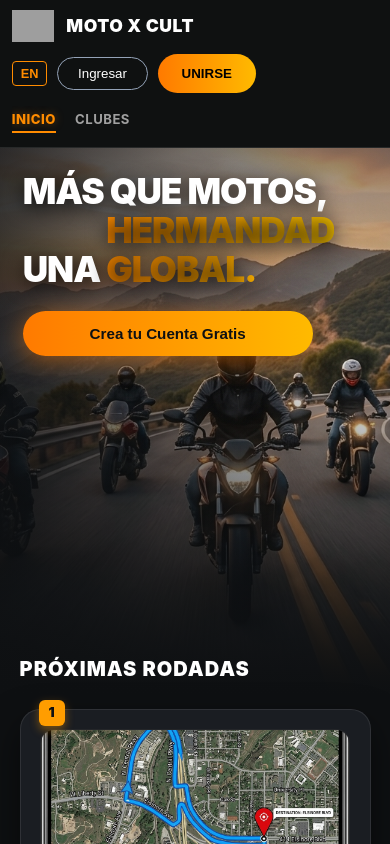
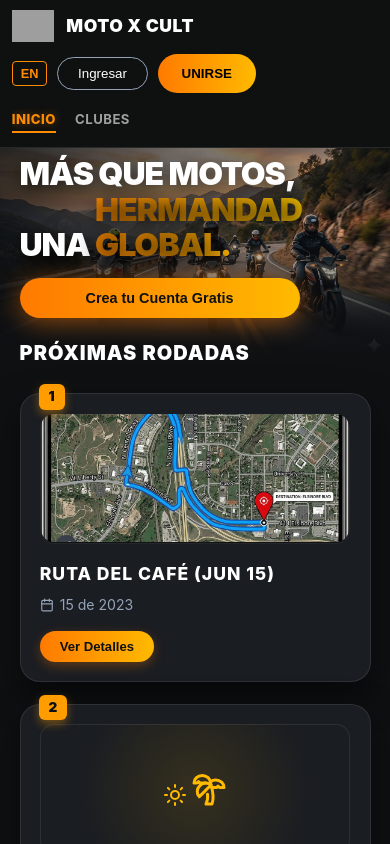
Before and after one commit to wilmer7522/MotoXCult, a React (Vite) app in the folder client/: page / in a window 390 px wide. Shown: the top 844 px of the page. Built offline with nearby package versions, Linux system fonts and the light colour scheme; grey boxes are pictures that could not be loaded.

Commit message:
Renderizar imagen Home.png completa como tag img natural sin ningun recorte CSS, alineando texto arriba a la izquierda

```diff
--- a/client/src/pages/Home.css
+++ b/client/src/pages/Home.css
@@ -3,7 +3,7 @@
   background-color: var(--bg-dark);
 }
 
-/* HERO SECTION - 100% Full Bleed, No Box Dividing Line */
+/* HERO SECTION - 100% Full Bleed, Zero Cropping of Home.png */
 .hero {
   position: relative;
   width: 100vw;
@@ -11,28 +11,24 @@
   right: 50%;
   margin-left: -50vw;
   margin-right: -50vw;
-  height: clamp(520px, 60vw, 820px);
-  min-height: 520px;
-  max-height: 820px;
   overflow: hidden;
-  display: flex;
-  align-items: flex-start;
-  padding-top: 1.5rem;
   border-radius: 0;
 }
 
-.hero-bg {
-  position: absolute;
-  top: 0;
-  left: 0;
+.hero-img-wrapper {
+  position: relative;
   width: 100%;
-  height: 100%;
-  background-size: cover;
-  background-position: center top;
-  z-index: 1;
+  line-height: 0;
 }
 
-/* Smooth Gradient Overlay - Transparent Center, Soft Bottom Fade */
+.hero-full-img {
+  width: 100%;
+  height: auto;
+  display: block;
+  object-fit: contain;
+}
+
+/* Smooth Overlay Gradient - Bottom Fade into #0e1012 */
 .hero-overlay {
   position: absolute;
   top: 0;
@@ -49,23 +45,22 @@
   linear-gradient(
     90deg,
     rgba(14, 16, 18, 0.75) 0%,
-    rgba(14, 16, 18, 0.25) 45%,
+    rgba(14, 16, 18, 0.2) 45%,
     rgba(14, 16, 18, 0) 80%
   );
   z-index: 2;
 }
 
-/* HERO CONTAINER & VERY TOP-LEFT TITLE POSITIONING */
+/* HERO CONTAINER - Absolute Positioned on Top-Left Corner */
 .hero-container {
-  position: relative;
+  position: absolute;
+  top: 0;
+  left: 50%;
+  transform: translateX(-50%);
   z-index: 3;
-  display: flex;
-  justify-content: flex-start;
-  align-items: flex-start;
   width: 100%;
   max-width: 1400px;
-  margin: 0 auto;
-  padding: 0 5%;
+  padding: 1.8rem 5% 0 5%;
 }
 
 .hero-content {
@@ -75,7 +70,7 @@
 
 /* ENLARGED CRISP TITLE IN TOP-LEFT CORNER */
 .hero-title {
-  font-size: clamp(3rem, 6vw, 4.8rem);
+  font-size: clamp(2.8rem, 5.8vw, 4.8rem);
   font-weight: 900;
   line-height: 1.02;
   color: #ffffff;
@@ -114,7 +109,7 @@
 /* CONTENT SECTIONS & OVERLAP OVER HERO BOTTOM FADE */
 .content-wrap {
   background-color: transparent;
-  margin-top: -120px;
+  margin-top: -140px;
   position: relative;
   z-index: 10;
   padding-bottom: 5rem;
@@ -317,27 +312,9 @@
 }
 
 /* RESPONSIVE MEDIA QUERIES (Mobile, Tablets, CarPlay / Auto Screens) */
-@media (max-height: 550px) {
-  .hero {
-    min-height: 420px;
-    height: 95vh;
+@media (max-width: 992px) {
+  .hero-container {
     padding-top: 1rem;
-  }
-
-  .hero-title {
-    font-size: 2.2rem;
-    margin-bottom: 1rem;
-  }
-
-  .content-wrap {
-    margin-top: -60px;
-  }
-}
-
-@media (max-width: 992px) {
-  .hero {
-    min-height: 500px;
-    height: 70vh;
   }
 
   .content-wrap {
@@ -352,33 +329,26 @@
 }
 
 @media (max-width: 600px) {
-  .hero {
-    min-height: 460px;
-    height: 65vh;
-    padding-top: 1rem;
-  }
-
-  .hero-content {
-    padding-left: 0.2rem;
-    padding-right: 0.2rem;
+  .hero-container {
+    padding-top: 0.8rem;
   }
 
   .hero-title {
-    font-size: 2.2rem;
+    font-size: 2rem;
     line-height: 1.1;
-    margin-bottom: 1.4rem;
+    margin-bottom: 1rem;
   }
 
   .hero-cta-btn {
     width: 100%;
-    max-width: 290px;
-    padding: 14px 24px;
-    font-size: 0.95rem;
+    max-width: 280px;
+    padding: 12px 20px;
+    font-size: 0.9rem;
     text-align: center;
   }
 
   .content-wrap {
-    margin-top: -60px;
+    margin-top: -40px;
   }
 
   .rodada-card {
--- a/client/src/pages/Home.jsx
+++ b/client/src/pages/Home.jsx
@@ -11,10 +11,12 @@ const Home = () => {
 
   return (
     <div className="home-page">
-      {/* HERO SECTION */}
+      {/* HERO SECTION - UNCROPPED FULL NATURAL IMAGE */}
       <section className="hero full-bleed">
-        <div className="hero-bg" style={{ backgroundImage: `url('/assets/Home.png')` }}></div>
-        <div className="hero-overlay"></div>
+        <div className="hero-img-wrapper">
+          <img src="/assets/Home.png" alt="MOTO X CULT Portada" className="hero-full-img" />
+          <div className="hero-overlay"></div>
+        </div>
 
         <div className="hero-container container">
           <div className="hero-content">
```
